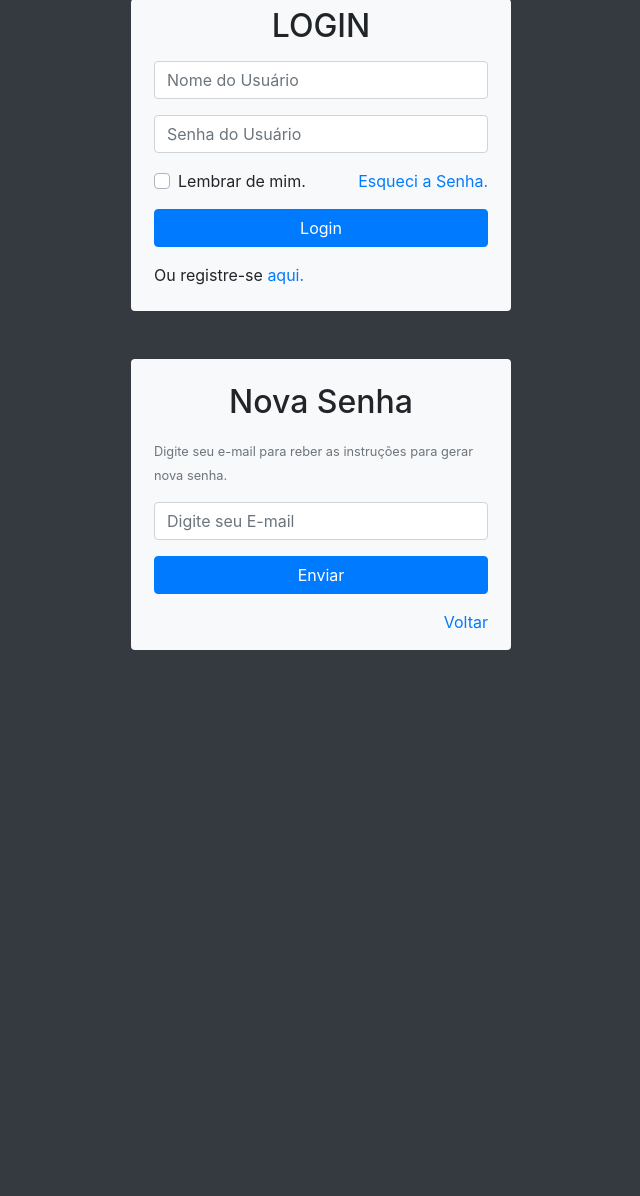
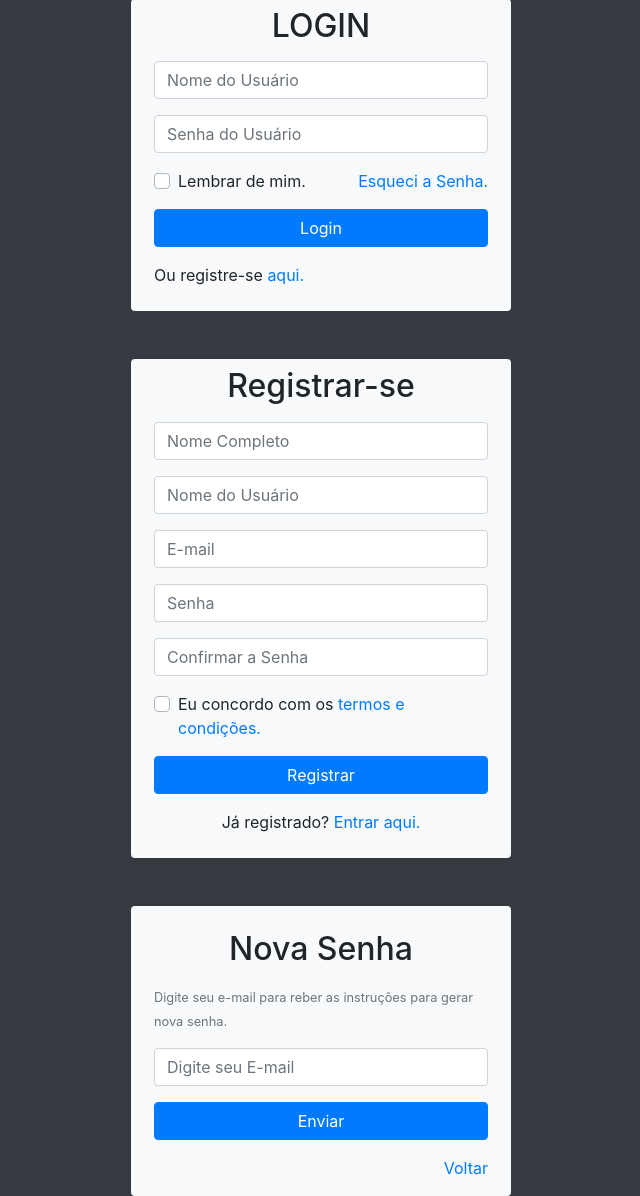
Before and after one commit to brunoamorim616/sistemaDeLogin, a PHP site: page / in a window 1280 px wide. Shown: the part 91-1287 px from the top of the page, without its empty margins (319-959 px from the left). Before the commit the page ends 741 px from the top, so only its background shows below. Run offline with PHP 8.4, Linux system fonts and the light colour scheme.

Commit message:
closes #3

```diff
--- a/index.php
+++ b/index.php
@@ -61,6 +61,59 @@
     </section>
     <br>
     <br>
+
+    <section class="row">
+             <div class="col-lg-4 offset-lg-4 bg-light rounded" id="caixaRegistro">
+                 <h2 class="text-center mt-2">Registrar-se</h2>
+                 <form action="#" method="post" role="form" class="p-2" id="formRegistro">
+
+                     <div class="form-group">
+                         <input type="text" name="nomeCompleto" class="form-control" placeholder="Nome Completo" required minlength="6">
+                     </div>
+
+                     <div class="form-group">
+                         <input type="text" name="NomeUsuario" class="form-control" placeholder="Nome do Usuário" required minlength="6">
+                     </div>
+
+                     <div class="form-group">
+                         <input type="email" name="EmailUsuario" class="form-control" placeholder="E-mail" required>
+                     </div>
+
+                     <div class="form-group">
+                         <input type="password" id="SenhaUsuário" class="form-control" placeholder="Senha" required minlength="6">
+                     </div>
+
+                     <div class="form-group">
+                         <input type="password" id="SenhaUsuárioConfirmar" class="form-control" placeholder="Confirmar a Senha" required minlength="6">
+                     </div>
+
+                     <div class="form-group">
+                         <div class="custom-control custom-checkbox">
+                         <input type="checkbox" name="concordar" class="custom-control-input" id="checkConcordar">
+                         <label for="checkConcordar" class="custom-control-label">
+                             Eu concordo com os <a href="#">termos e condições.</a>
+
+                         </label>
+                         </div>
+                     </div>
+
+                     <div class="form-group">
+                         <input type="submit" name="btnRegistroUsuario" id="btnRegistroUsuario" value="Registrar" class="btn btn-primary btn-block">
+                     </div>
+
+                     <div class="form-group">
+                         <p class="text-center">
+                             Já registrado?
+                             <a href="#" id="btnEntrarRegistrado">
+                                 Entrar aqui.
+                             </a>
+                         </p>
+                     </div>
+                 </form>
+             </div>
+    </section>
+    <br>
+    <br>
     <!-- Formulário de Recuperação de Senha -->
     <section class="row">
         <div class="col-lg-4 offset-lg-4 bg-light rounded" id="caixaSenha">
```
